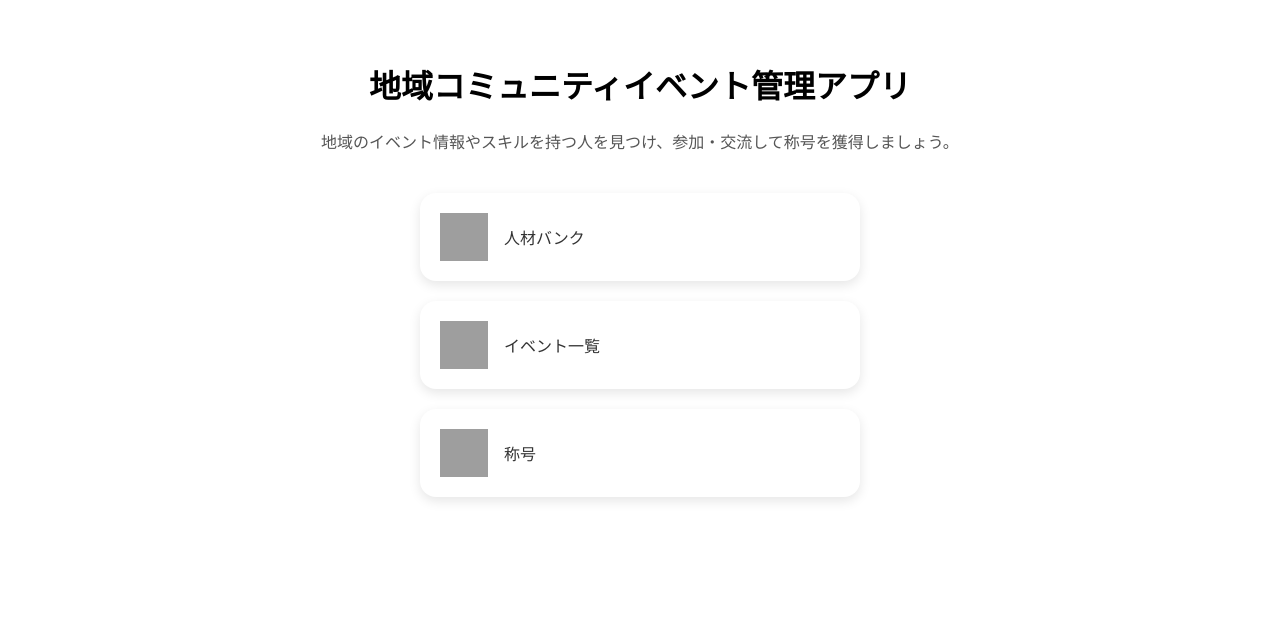
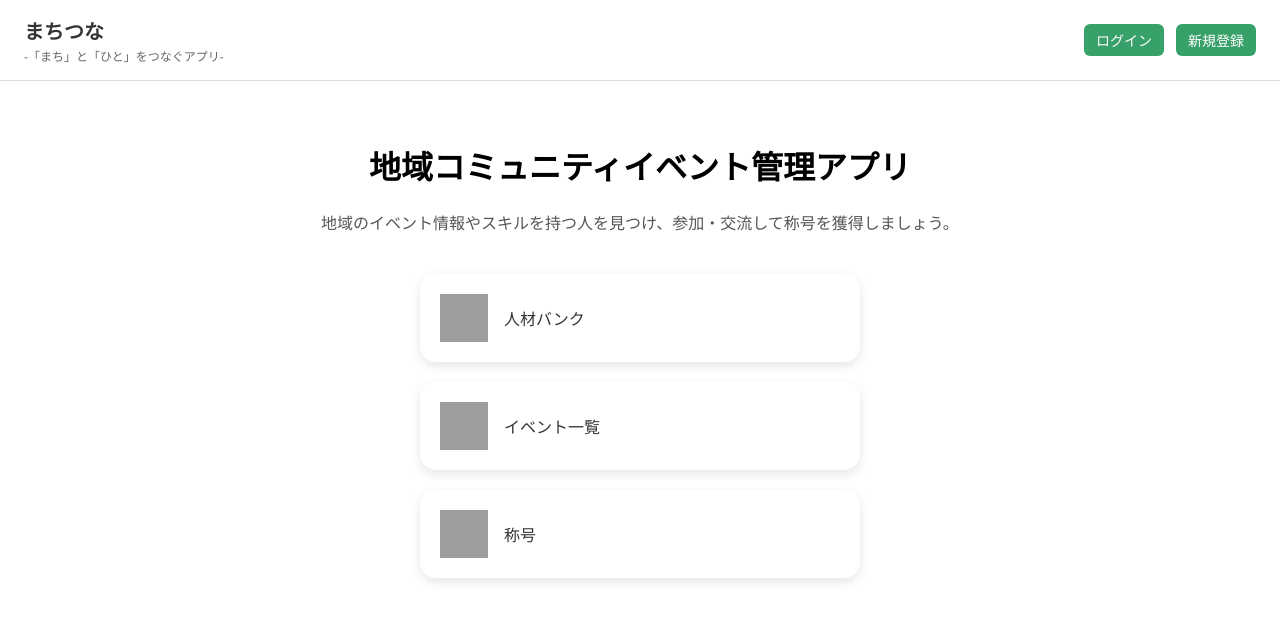
Before and after one commit to ashizawakazuki/machitsuna, a React (Create React App) app: page / in a window 1280 px wide. Shown: the top 620 px of the page. Built offline with nearby package versions, Linux system fonts and the light colour scheme; grey boxes are pictures that could not be loaded.

Commit message:
feat:ヘッダーの実装

```diff
--- a/src/App.js
+++ b/src/App.js
@@ -1,6 +1,7 @@
 // src/App.js
 import React from 'react';
 import { BrowserRouter as Router, Routes, Route } from 'react-router-dom';
+import Header from './pages/Header';
 import Home from './pages/Home';
 import TalentBank from './pages/TalentBank';
 import TalentDetail from './pages/TalentDetail';
@@ -13,6 +14,7 @@ import Badge from './pages/Badge';
 function App() {
   return (
     <Router>
+      <Header />
       <Routes>
         <Route path="/" element={<Home />} />
         <Route path="/talent-bank" element={<TalentBank />} />
--- /dev/null
+++ b/src/pages/Header.css
@@ -0,0 +1,56 @@
+/* src/Header.css */
+
+.header {
+    display: flex;
+    justify-content: space-between;
+    align-items: center;
+    padding: 16px 24px;
+    border-bottom: 1px solid #ddd;
+    font-family: "Helvetica Neue", sans-serif;
+    background-color: #fff;
+    position: sticky;
+    top: 0;
+    z-index: 1000;
+  }
+
+  .header-left {
+    display: flex;
+    flex-direction: column;
+  }
+
+  .header-logo-block {
+    text-decoration: none;
+    color: inherit;
+  }
+
+  .header-logo {
+    font-size: 20px;
+    font-weight: bold;
+    color: #333;
+  }
+
+  .header-subtitle {
+    font-size: 12px;
+    color: #666;
+    margin-top: 2px;
+  }
+
+  .header-right {
+    display: flex;
+    gap: 12px;
+  }
+
+  .header-button {
+    background-color: #38a169;
+    color: white;
+    border: none;
+    padding: 6px 12px;
+    border-radius: 6px;
+    font-size: 14px;
+    cursor: pointer;
+    text-decoration: none;
+  }
+
+  .header-button:hover {
+    background-color: #2f855a;
+  }
--- /dev/null
+++ b/src/pages/Header.js
@@ -0,0 +1,54 @@
+// src/Header.js
+import React, { useState } from 'react';
+import { Link, useNavigate } from 'react-router-dom';
+import './Header.css';
+
+const Header = () => {
+  const [isLoggedIn, setIsLoggedIn] = useState(false);
+  const navigate = useNavigate();
+
+  const handleLogin = () => {
+    if (window.confirm('ログインしますか？')) {
+      setIsLoggedIn(true);
+    }
+  };
+
+  const handleRegister = () => {
+    if (window.confirm('新規登録しますか？')) {
+      setIsLoggedIn(true);
+    }
+  };
+
+  const handleLogout = () => {
+    if (window.confirm('ログアウトしますか？')) {
+      setIsLoggedIn(false);
+    }
+  };
+
+  return (
+    <header className="header">
+      <div className="header-left">
+        <Link to="/" className="header-logo-block">
+          <div className="header-logo">まちつな</div>
+          <div className="header-subtitle">-「まち」と「ひと」をつなぐアプリ-</div>
+        </Link>
+      </div>
+
+      <div className="header-right">
+        {isLoggedIn ? (
+          <>
+            <Link to="/favorites" className="header-button">お気に入り</Link>
+            <button onClick={handleLogout} className="header-button">ログアウト</button>
+          </>
+        ) : (
+          <>
+            <button onClick={handleLogin} className="header-button">ログイン</button>
+            <button onClick={handleRegister} className="header-button">新規登録</button>
+          </>
+        )}
+      </div>
+    </header>
+  );
+};
+
+export default Header;
```
